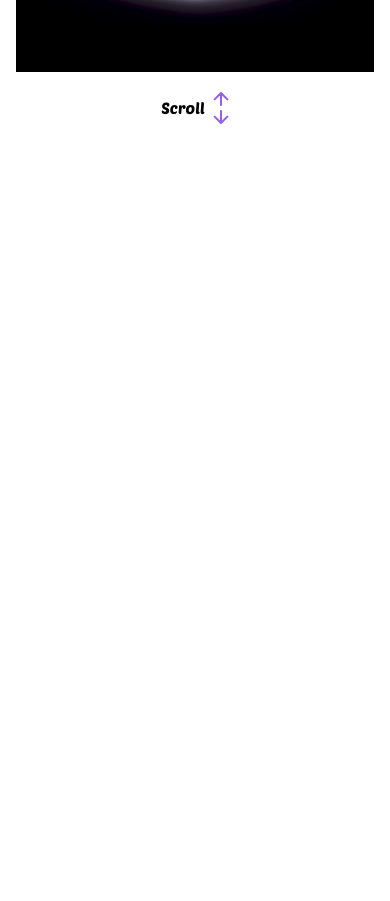
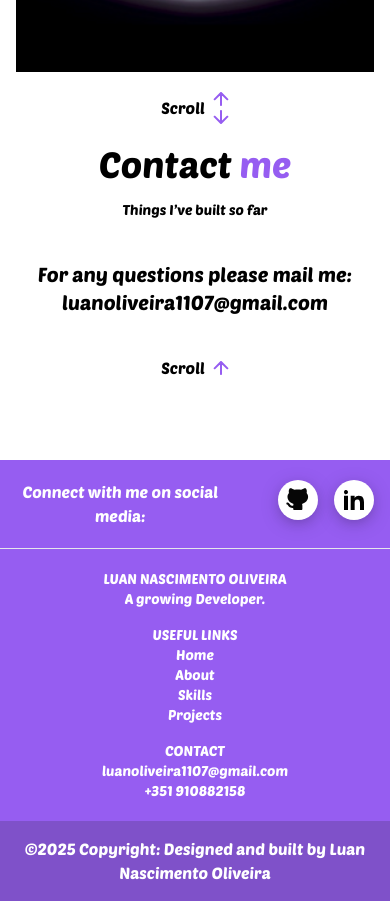
Before and after one commit to LuanNascimentoOliveira/Portfolio, a React (Vite) app: page / in a window 390 px wide. Shown: the part 3163-4064 px from the top of the page. Before the commit the page ends 3287 px from the top, so only its background shows below. Built offline with nearby package versions, Linux system fonts and the light colour scheme.

Commit message:
adjust contact and footer pages from responsive pages

```diff
--- a/src/App.css
+++ b/src/App.css
@@ -598,6 +598,11 @@ video {
   margin: 0px;
 }
 
+.mx-5 {
+  margin-left: 1.25rem;
+  margin-right: 1.25rem;
+}
+
 .mb-2 {
   margin-bottom: 0.5rem;
 }
@@ -608,6 +613,10 @@ video {
 
 .mt-9 {
   margin-top: 2.25rem;
+}
+
+.mr-5 {
+  margin-right: 1.25rem;
 }
 
 .block {
@@ -638,10 +647,6 @@ video {
   height: 0.75rem;
 }
 
-.h-3\/4 {
-  height: 75%;
-}
-
 .h-5 {
   height: 1.25rem;
 }
@@ -660,10 +665,6 @@ video {
 
 .h-\[3rem\] {
   height: 3rem;
-}
-
-.h-\[600px\] {
-  height: 600px;
 }
 
 .h-auto {
@@ -795,8 +796,16 @@ video {
   grid-template-columns: repeat(3, minmax(0, 1fr));
 }
 
+.grid-cols-1 {
+  grid-template-columns: repeat(1, minmax(0, 1fr));
+}
+
 .grid-rows-2 {
   grid-template-rows: repeat(2, minmax(0, 1fr));
+}
+
+.grid-rows-3 {
+  grid-template-rows: repeat(3, minmax(0, 1fr));
 }
 
 .grid-rows-4 {
@@ -855,6 +864,10 @@ video {
   gap: 2rem;
 }
 
+.gap-5 {
+  gap: 1.25rem;
+}
+
 .space-y-1 > :not([hidden]) ~ :not([hidden]) {
   --tw-space-y-reverse: 0;
   margin-top: calc(0.25rem * calc(1 - var(--tw-space-y-reverse)));
@@ -885,8 +898,17 @@ video {
   border-end-start-radius: 0.25rem;
 }
 
+.border {
+  border-width: 1px;
+}
+
 .border-b {
   border-bottom-width: 1px;
+}
+
+.border-red-500 {
+  --tw-border-opacity: 1;
+  border-color: rgb(239 68 68 / var(--tw-border-opacity));
 }
 
 .bg-gray-800 {
@@ -934,9 +956,8 @@ video {
   padding: 2.25rem;
 }
 
-.px-32 {
-  padding-left: 8rem;
-  padding-right: 8rem;
+.p-5 {
+  padding: 1.25rem;
 }
 
 .px-36 {
@@ -961,10 +982,6 @@ video {
 
 .pr-4 {
   padding-right: 1rem;
-}
-
-.pt-12 {
-  padding-top: 3rem;
 }
 
 .pt-20 {
@@ -1027,6 +1044,11 @@ video {
 .text-sm {
   font-size: 0.875rem;
   line-height: 1.25rem;
+}
+
+.text-xl {
+  font-size: 1.25rem;
+  line-height: 1.75rem;
 }
 
 .font-semibold {
@@ -1147,12 +1169,20 @@ video {
     height: 4rem;
   }
 
+  .lg\:h-3\/4 {
+    height: 75%;
+  }
+
   .lg\:h-80 {
     height: 20rem;
   }
 
   .lg\:h-auto {
     height: auto;
+  }
+
+  .lg\:w-1\/2 {
+    width: 50%;
   }
 
   .lg\:w-16 {
@@ -1183,6 +1213,10 @@ video {
     grid-auto-flow: column;
   }
 
+  .lg\:grid-cols-3 {
+    grid-template-columns: repeat(3, minmax(0, 1fr));
+  }
+
   .lg\:grid-rows-1 {
     grid-template-rows: repeat(1, minmax(0, 1fr));
   }
@@ -1205,6 +1239,10 @@ video {
 
   .lg\:justify-start {
     justify-content: flex-start;
+  }
+
+  .lg\:justify-end {
+    justify-content: flex-end;
   }
 
   .lg\:justify-center {
@@ -1260,6 +1298,10 @@ video {
     background-color: rgb(150 93 241 / var(--tw-bg-opacity));
   }
 
+  .lg\:p-9 {
+    padding: 2.25rem;
+  }
+
   .lg\:px-24 {
     padding-left: 6rem;
     padding-right: 6rem;
@@ -1268,6 +1310,16 @@ video {
   .lg\:px-32 {
     padding-left: 8rem;
     padding-right: 8rem;
+  }
+
+  .lg\:px-\[5rem\] {
+    padding-left: 5rem;
+    padding-right: 5rem;
+  }
+
+  .lg\:py-5 {
+    padding-top: 1.25rem;
+    padding-bottom: 1.25rem;
   }
 
   .lg\:pl-10 {
@@ -1290,6 +1342,18 @@ video {
     padding-top: 0.5rem;
   }
 
+  .lg\:pt-20 {
+    padding-top: 5rem;
+  }
+
+  .lg\:pt-24 {
+    padding-top: 6rem;
+  }
+
+  .lg\:pt-32 {
+    padding-top: 8rem;
+  }
+
   .lg\:pt-5 {
     padding-top: 1.25rem;
   }
@@ -1300,6 +1364,10 @@ video {
 
   .lg\:text-center {
     text-align: center;
+  }
+
+  .lg\:text-justify {
+    text-align: justify;
   }
 
   .lg\:text-5xl {
--- a/src/App.tsx
+++ b/src/App.tsx
@@ -4,9 +4,9 @@ import Home from './pages/Home';
 import About from './pages/About';
 import Skill from './pages/Skill';
 import Project from './pages/Project';
-// import Contact from './pages/Contact';
+import Contact from './pages/Contact';
 import { createBrowserRouter, RouterProvider } from 'react-router-dom';
-// import Footer from './components/Footer';
+import Footer from './components/Footer';
 import { Element } from 'react-scroll';
 
 
@@ -36,10 +36,10 @@ function App() {
         <Element name="Projects">
           <Project />
         </Element>
-        {/*<Element name="Contactme">
+       <Element name="Contactme">
           <Contact />
         </Element>
-        <Footer /> */}
+        <Footer />
       </div>
     </>
   )
--- a/src/components/Footer.tsx
+++ b/src/components/Footer.tsx
@@ -6,34 +6,24 @@ const Footer = () => {
     <>
 
       <div className='w-auto h-auto mt-20 bg-purple text-white'>
-
-        <div className="h-auto w-auto flex justify-center items-center px-[5rem] py-5 border-b">
-          <div className='justify-start flex items-start text-center w-1/2  h-auto'>
+        <div className="h-auto w-full flex  py-5 px-4 border-b lg:justify-center lg:items-center lg:px-[5rem]">
+          <div className='justify-start flex items-start text-center lg:w-1/2  h-autow-full'>
             Connect with me on social media:
           </div>
           <div className='flex justify-end w-1/2 h-auto gap-4'>
-            <div className="h-10 w-10 bg-white justify-center flex items-center rounded-full shadow-custom cursor-pointer">
-
-              <a href="https://github.com/luanoliveiradasilva" target="_blank" className='cursor-pointer'>
-                <img className='h-7 w-7' src={Git} alt="Git" />
-              </a>
-
-
-            </div>
-
-            <div className="h-10 w-10 bg-white justify-center flex items-center rounded-full shadow-custom cursor-pointer">
-              <a href="https://www.linkedin.com/in/luan-nascimento-oliveira/" target="_blank" className='cursor-pointer'>
-                <img className='h-5 w-5' src={Linkedin} alt="Linkedin" />
-              </a>
-            </div>
+            <a href="https://github.com/LuanNascimentoOliveira" target="_blank" className='cursor-pointer h-10 w-10 bg-white justify-center flex items-center rounded-full shadow-custom'>
+              <img className='h-7 w-7' src={Git} alt="Git" />
+            </a>
+            <a href="https://www.linkedin.com/in/luan-n-oliveira/" target="_blank" className='h-10 w-10 bg-white justify-center flex items-center rounded-full shadow-custom cursor-pointer'>
+              <img className='h-5 w-5' src={Linkedin} alt="Linkedin" />
+            </a>
           </div>
         </div>
-        <div className='grid grid-cols-3 gap-4 p-9 '>
+        <div className='grid grid-cols-1 gap-4 p-5 text-sm lg:grid-cols-3 lg:text-base lg:p-9'>
           <div className='text-center justify-center items-center'>
             LUAN NASCIMENTO OLIVEIRA
             <p> A growing Developer.</p>
           </div>
-
           <div className='text-center justify-center items-center'>
             USEFUL LINKS
             <p>Home</p>
@@ -41,21 +31,16 @@ const Footer = () => {
             <p>Skills</p>
             <p>Projects</p>
           </div>
-
-          <div className='text-center justify-center items-center'>
+          <div className='text-center justify-center items-center w-full'>
             CONTACT
             <p>luanoliveira1107@gmail.com</p>
             <p>+351 910882158</p>
           </div>
-
         </div>
-
         <div className='text-center justify-center items-center p-4 bg-purple-black '>
-          © 2024 Copyright: Designed and built by Luan Nascimento Oliveira
+          ©2025 Copyright: Designed and built by Luan Nascimento Oliveira
         </div>
-
       </div>
-
     </>
   );
 };
--- a/src/pages/Contact.tsx
+++ b/src/pages/Contact.tsx
@@ -3,29 +3,22 @@ import ArrowUp from '/assets/icons/Arrow Up.svg';
 const Contact = () => {
   return (
     <>
-      <div className='animate-appear animPage'>
-        <div className="w-full h-[600px] mt-20">
-          <div className="w-full">
-            <h1 className="text-5xl">Contact<span className="text-purple">me</ span>
+      <div className='animate-appear animPage space-y-10 justify-center items-center px-4 pt-5 lg:flex lg:flex-col lg:justify-start lg:items-start lg:space-y-10 lg:px-24 lg:pt-10'>
+        <div className="w-full text-center lg:flex lg:flex-col lg:justify-start lg:items-start">
+          <h1 className="text-4xl lg:text-5xl">
+            Contact <span className="text-purple">me</ span>
           </h1>
-            <p className='text-sm w-auto h-auto pt-4'>
+          <p className='text-sm lg:text-justify lg:pl-7 lg:text-lg pt-4'>
             Things I’ve built so far
           </p>
         </div>
-
-          <div className="w-auto h-3/4 text-5xl justify-center items-center flex text-center">
+        <div className="w-full text-xl justify-center items-center flex text-center lg:h-3/4 lg:text-5xl">
           For any questions please mail me:
           luanoliveira1107@gmail.com
         </div>
-
-
-          <div className='justify-end items-center flex gap-2'>
+        <div className='justify-center items-center flex gap-2 lg:pt-24 w-full h-full'>
           <div>Scroll</div>
-
           <img src={ArrowUp} />
-
-          </div>
-
         </div>
       </div>
     </>
--- a/src/pages/Home.tsx
+++ b/src/pages/Home.tsx
@@ -50,7 +50,7 @@ const Home = () => {
           </div>
 
           <div className="rounded-full h-[3rem] w-[3rem] bg-white justify-center flex items-center lg:rounded-2xl shadow-custom cursor-pointer lg:h-16 lg:w-16">
-            <a href={docCv} download="CV - Luan Nascimento Oliveira.pdf" className='cursor-pointer w-9 rounded-full flex justify-center items-center m-0 p-0'>
+            <a href={docCv} download="CV - English - Luan Nascimento Oliveira.pdf" className='cursor-pointer w-9 rounded-full flex justify-center items-center m-0 p-0'>
               <img src={CV} alt="Linkedin" />
             </a>
 
--- a/src/pages/Skill.tsx
+++ b/src/pages/Skill.tsx
@@ -3,7 +3,6 @@ import ArrowDown from '/assets/icons/Arrow Down.svg';
 import loadIcons from "../utils/laodIcons";
 
 const Skill = () => {
-
   return (
     <>
       <div className='animate-appear animPage space-y-10 justify-center items-center px-4 pt-5 lg:flex lg:flex-col lg:justify-start lg:items-start lg:space-y-10 lg:px-24 lg:pt-10'>
```
Also changed, not shown: 1 other file (tests, documents, lock files or other folders). Lines whose indentation alone changed are shown as unchanged.
